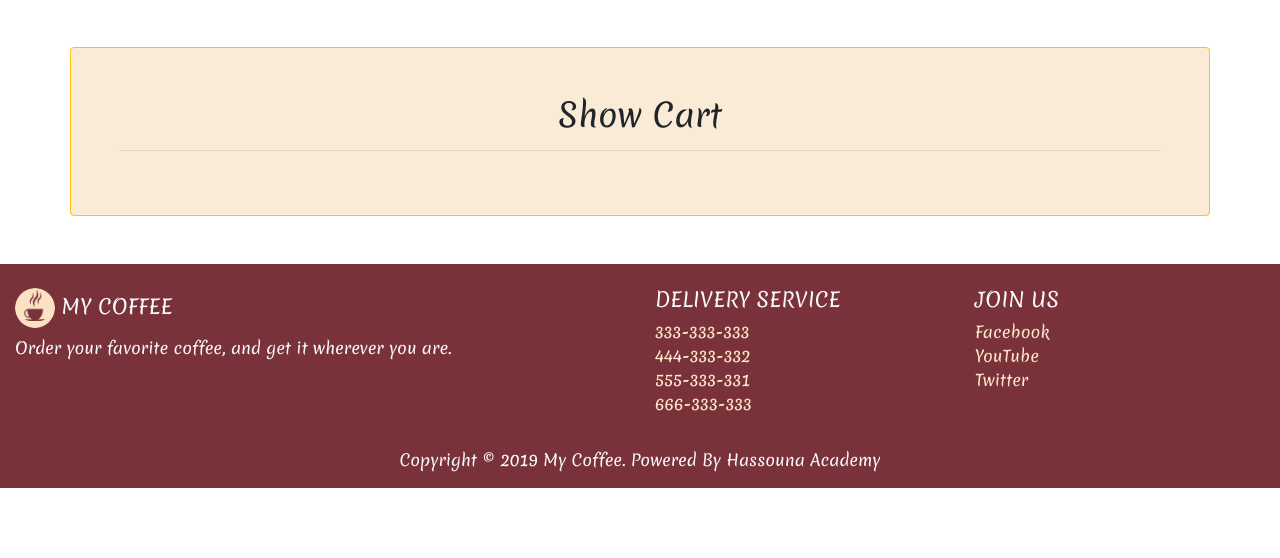
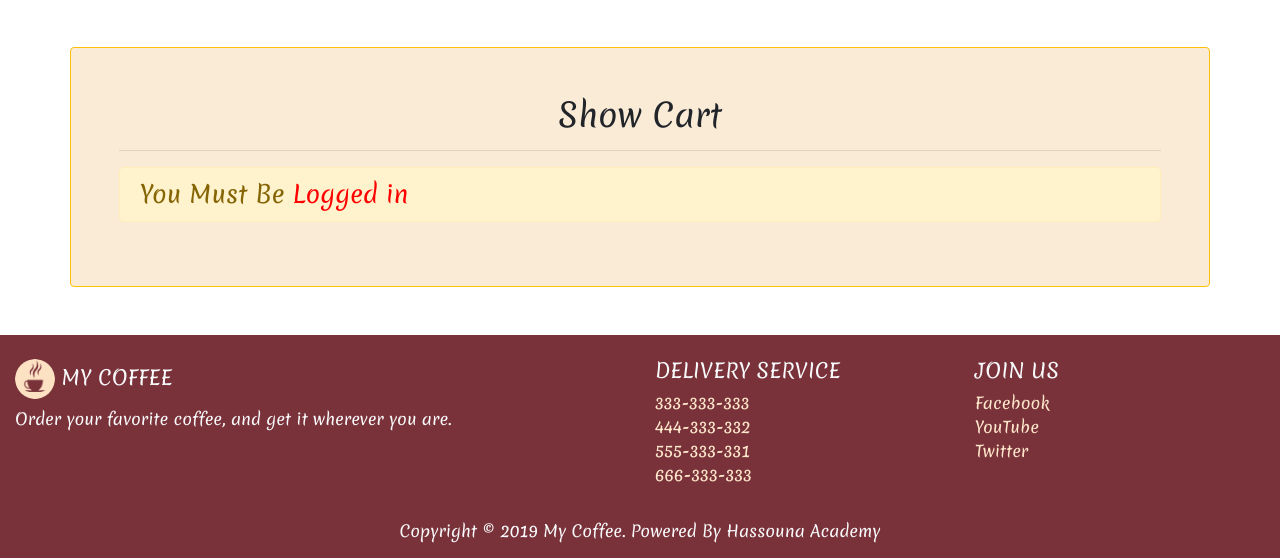
Before and after one commit to AbdelilahChahbouni/Django_Coffee_Website, a Django app: page /orders/show_cart in a window 1280 px wide. Shown: the part 66-624 px from the top of the page. Run offline with Django 4.2, Linux system fonts and the light colour scheme; some libraries are stand-ins or nearby versions.

Commit message:
add authenticated condition to  show cart function

```diff
--- a/templates/orders/show_cart.html
+++ b/templates/orders/show_cart.html
@@ -9,7 +9,12 @@
 <div class="my-form container p-5 my-5 rounded border border-warning">
            <h2 class="text-center">Show Cart</h2>
 		   <hr>
-	{% if order %}
+  {% if not request.user.is_authenticated or request.user.is_anonymous %}
+  <h4 class="alert alert-warning">
+    You Must Be
+    <a href="{% url 'signin' %}" style="color: red">Logged in </a>
+  </h4>
+	{% elif order %}
 		   <h4>Full Name : {{order.user.first_name}} {{order.user.last_name}}</h4>
 		   <hr>
 		   <h4> Order Number : {{ order.id }} With Total {{ total_price }} $</h4>
@@ -54,11 +59,12 @@
 
     </tr>
     {% empty %}
-    <h4 class="alert alert-warning"> No Orders Here </h4>
+    <h4 class="alert alert-warning"> No Details Here </h4>
 		{% endfor %}
   </tbody>
 </table>
-
+	{% else %}
+  <h4 class="alert alert-warning"> No Orders Here </h4>
 
 	{% endif %}
 </div>
```
